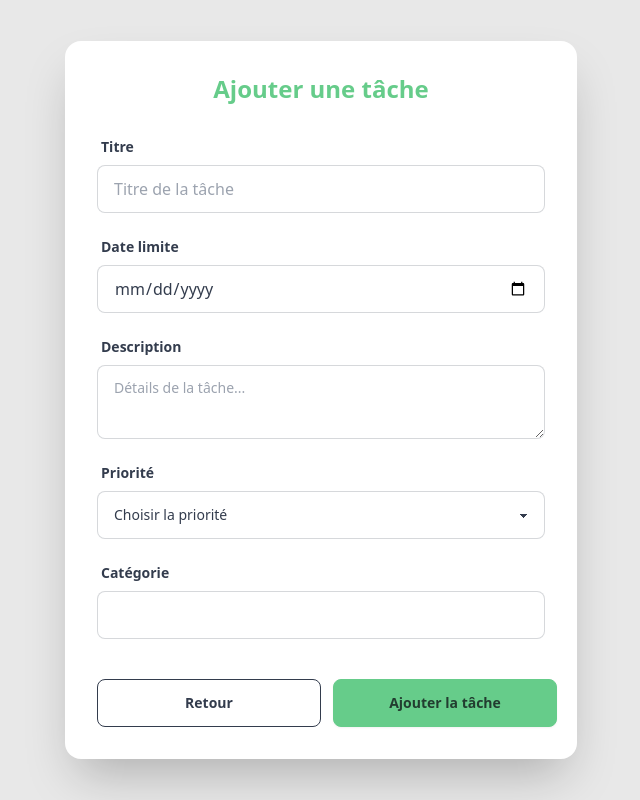
After one commit to TTHyacinthe/Cours-de-PhP, a PHP site: page /create.php in a window 1280 px wide. The commit adds this page. Shown: the whole page, without its empty margins (319-959 px from the left). Run offline with PHP 8.4, Linux system fonts and the light colour scheme; some libraries are stand-ins or nearby versions.

Commit message:
Ajout des fichier PHP

```diff
--- /dev/null
+++ b/projets_php/ToDo/create.php
@@ -0,0 +1,87 @@
+<!DOCTYPE html>
+<html lang="fr" data-theme="emerald"> <!-- tu peux changer le thème ici -->
+<head>
+  <meta charset="UTF-8">
+  <meta name="viewport" content="width=device-width, initial-scale=1.0">
+  <title>Ajouter une tâche</title>
+  <script src="https://cdn.tailwindcss.com"></script>
+  <link href="https://cdn.jsdelivr.net/npm/daisyui@4.12.10/dist/full.css" rel="stylesheet" type="text/css" />
+</head>
+
+<body class="min-h-screen bg-base-200 flex items-center justify-center p-6">
+
+  <div class="card w-full max-w-lg bg-base-100 shadow-2xl">
+    <div class="card-body">
+      <h2 class="text-2xl font-bold text-primary text-center mb-4">Ajouter une tâche</h2>
+
+      <form action="store.php" method="POST" class="flex flex-col gap-4">
+
+        <div class="form-control">
+          <label class="label">
+            <span class="label-text font-semibold">Titre</span>
+          </label>
+          <input
+            type="text"
+            name="title"
+            placeholder="Titre de la tâche"
+            required
+            class="input input-bordered w-full"
+          />
+        </div>
+
+        <div class="form-control">
+          <label class="label">
+            <span class="label-text font-semibold">Date limite</span>
+          </label>
+          <input
+            type="date"
+            name="due_date"
+            class="input input-bordered w-full"
+            required
+          />
+        </div>
+
+        <div class="form-control">
+          <label class="label">
+            <span class="label-text font-semibold">Description</span>
+          </label>
+          <textarea
+            name="description"
+            placeholder="Détails de la tâche..."
+            class="textarea textarea-bordered w-full"
+          ></textarea>
+        </div>
+
+        <div class="form-control">
+          <label class="label">
+            <span class="label-text font-semibold">Priorité</span>
+          </label>
+          <select name="priority" class="select select-bordered w-full" required>
+            <option disabled selected>Choisir la priorité</option>
+            <option value="haute">haute</option>
+            <option value="moyenne">moyenne</option>
+            <option value="basse">basse</option>
+          </select>
+        </div>
+
+        <div class="form-control">
+          <label class="label">
+            <span class="label-text font-semibold">Catégorie</span>
+          </label>
+          <input
+            type="text"
+            name="category"
+            class="input input-bordered w-full"
+            required
+          />
+        </div>
+       <div class="form-control mt-6 flex flex-row gap-3">
+          <a href="index.php" class="btn btn-outline w-1/2"> Retour</a>
+          <button type="submit" class="btn btn-primary w-1/2">Ajouter la tâche</button>
+        </div>
+      </form>
+    </div>
+  </div>
+
+</body>
+</html>
```
Also changed, not shown: projets_php/ToDo/complete.php (added, +10 -0 lines), projets_php/ToDo/delete.php (added, +10 -0 lines), projets_php/ToDo/index.php (+16 -9 lines), projets_php/ToDo/store.php (added, +17 -0 lines), projets_php/ToDo/db.sqlite.
